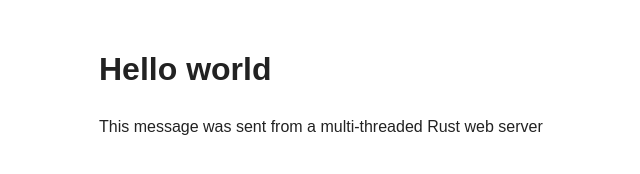
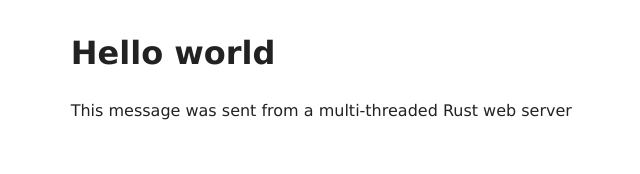
Before and after one commit to azdavis/try-rust, a plain HTML site: page web-server/static/index.html in a window 1280 px wide. Shown: the whole page, without its empty margins (221-861 px from the left). Drawn offline with Linux system fonts and the light colour scheme.

Commit message:
Use a stylesheet

```diff
--- a/web-server/static/index.html
+++ b/web-server/static/index.html
@@ -3,10 +3,7 @@
 <head>
     <meta charset="utf-8">
     <meta name="viewport" content="width=device-width,initial-scale=1">
-    <style>
-        html { color: #222; font: 16px/1.5 sans-serif; }
-        body { max-width: 40em; margin: 1em auto; padding: 0.5em; }
-    </style>
+    <link rel="stylesheet" href="/style.css">
     <title>Hey there</title>
 </head>
 <body>
--- /dev/null
+++ b/web-server/static/style.css
@@ -0,0 +1,15 @@
+* {
+    box-sizing: border-box;
+}
+
+html {
+    color: #222;
+    font-family: Verdana, sans-serif;
+    line-height: 1.5;
+}
+
+body {
+    max-width: 70ch;
+    margin: 0 auto;
+    padding: 0.5em;
+}
```
Also changed, not shown: web-server/static/404.html (+1 -4 lines), 1 other file.
